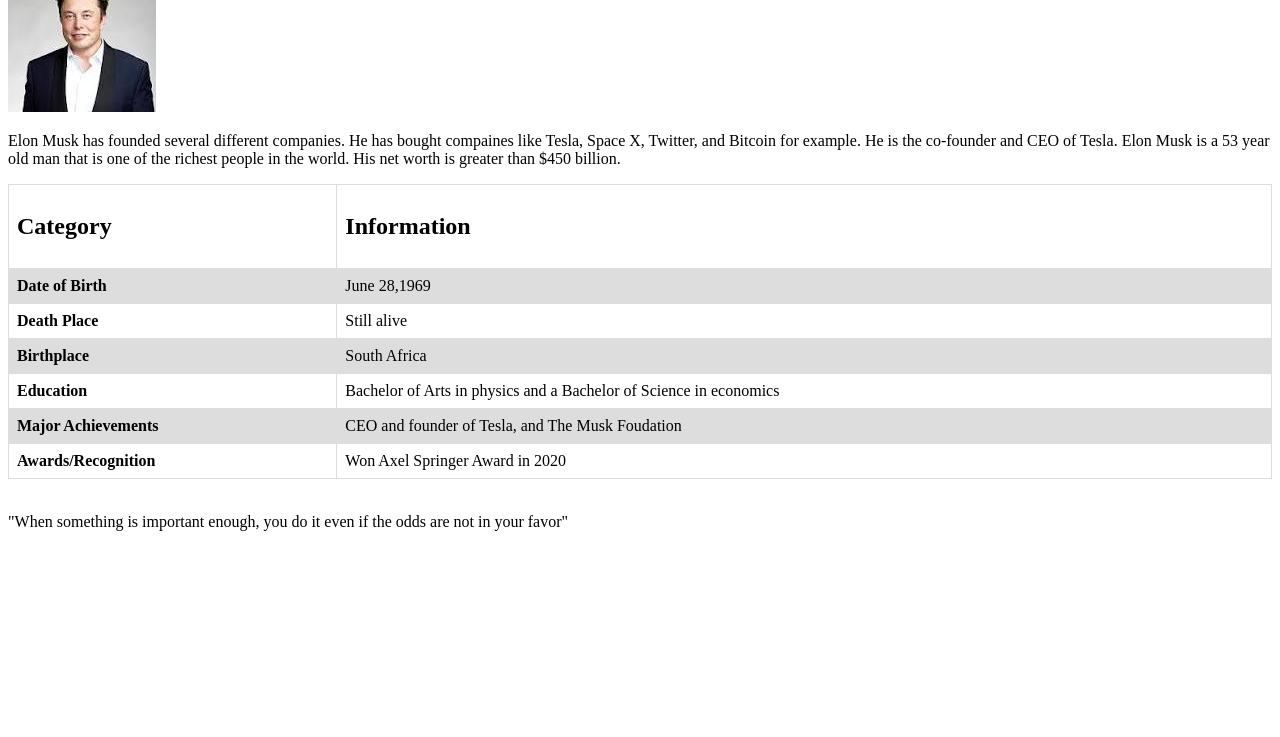
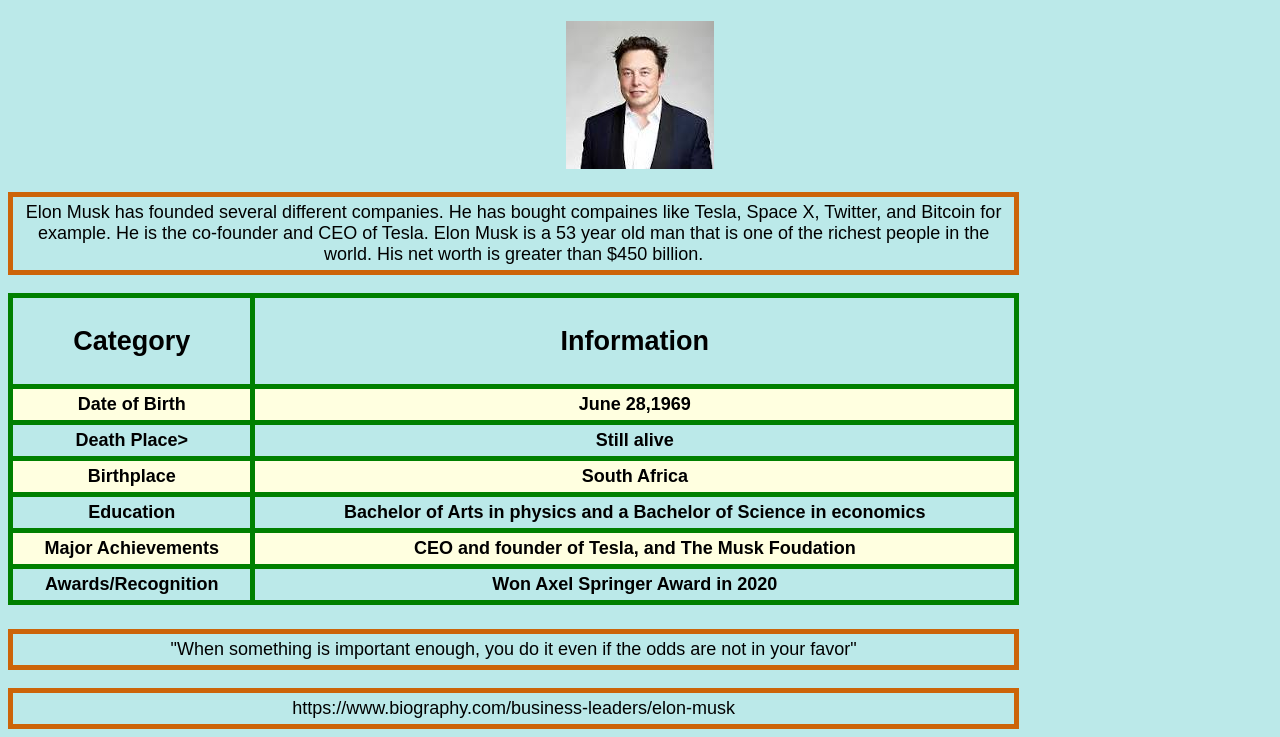
Before and after one commit to Atlantic-County-Institute-of-Technology/people-in-tech-vela0474, a plain HTML site: page index.html in a window 1280 px wide. Shown: the part 116-853 px from the top of the page. Before the commit the page ends 800 px from the top, so only its background shows below. Drawn offline with Linux system fonts and the light colour scheme.

Commit message:
I finished putting the link & also putting boxes.

```diff
--- a/index.html
+++ b/index.html
@@ -10,29 +10,39 @@
 <body>
     <h1>Elon Musk</h1>
     <img src="Elon-Musk.jpg" alt="EM">
-    <p>Elon Musk has founded several different companies. He has bought compaines like Tesla, Space X, Twitter, and Bitcoin for example. He is the co-founder and CEO of Tesla. Elon Musk is a 53 year old man that is one of the richest people in the world. His net worth is greater than $450 billion.</p>
+    <table>
+  <p><td>Elon Musk has founded several different companies. He has bought compaines like Tesla, Space X, Twitter, and Bitcoin for example. He is the co-founder and CEO of Tesla. Elon Musk is a 53 year old man that is one of the richest people in the world. His net worth is greater than $450 billion.</td></p>
+   <p></table></p>
 
-    <table>
+  <table>
         <tr>
             <th><h2>Category</h2></th>
            <th><h2>Information</h2></th>
         </tr>
         <tr>
            <th>Date of Birth</th>
-           <td>June 28,1969</td>
-          <tr><th>Death Place</th>
-            <td>Still alive</td>
+           <th>June 28,1969</th>
+          <tr><th>Death Place></th>
+            <th>Still alive</th>
             <tr><th>Birthplace</th>
-            <td>South Africa</td>
+            <th>South Africa</th>
             <tr><th>Education</th>
-            <td>Bachelor of Arts in physics and a Bachelor of Science in economics</td>
+            <th>Bachelor of Arts in physics and a Bachelor of Science in economics</th>
             <tr><th>Major Achievements</th>
-            <td>CEO and founder of Tesla, and The Musk Foudation</td>
+            <th>CEO and founder of Tesla, and The Musk Foudation</th>
             <tr><th>Awards/Recognition</th>
-            <td> Won Axel Springer Award in 2020</td>
+            <th> Won Axel Springer Award in 2020</th>
         </tr>
     </table>
+
     <br>
-    <p>"When something is important enough, you do it even if the odds are not in your favor"</p>
+   <table>
+    <td>"When something is important enough, you do it even if the odds are not in your favor"</td>
+   </table>
+
+   <table>
+  <p><td a href="url">https://www.biography.com/business-leaders/elon-musk</td></p>
+   </table>
+
 </body>
 </html>
--- a/style.css
+++ b/style.css
@@ -1,21 +1,41 @@
 /* Joshua Velasquez, 12-18-24 */
 
-a Elon-Musk {
-    width: 450;
-    height: 600;
+body{
+    background:rgb(187, 233, 233);
+    color:black;
+    text-align: center;
+    font-family:Cambria, Cochin, Georgia, Times, 'Times New Roman', serif;
+    font-size:18px;
+}
+
+h1 {
+    text-align: center;
+    padding: 20px;
 }
     table {
-    font-family:'Times New Roman', Times, serif, sans-serif;
-    border-collapse: collapse;
-    width: 100%;
+    font-family:Arial, Helvetica, sans-serif;
+    border-collapse:collapse;
+    width: 80%;
 }
 
-td, th {
-    border: 1px solid #dddddd;
-    text-align: left;
-    padding: 8px;
+ tr {
+    border: 5px solid red;
+    text-align: right;
+    padding: 7px;
 }
 
-tr:nth-child(even) {
-    background-color: #dddddd;
+th {
+    border:5px solid green;
+    text-align: center;
+    padding: 5px;
 }
+
+td {
+    border:5px solid rgb(204, 100, 9);
+    text-align:center;
+    padding: 5px;
+}
+
+    tr:nth-child(even) {
+    background-color: lightyellow;
+}
```
